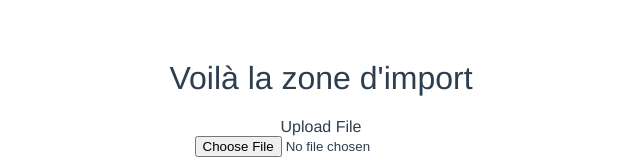
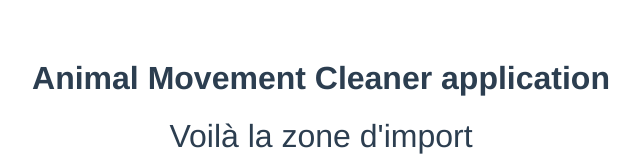
Before and after one commit to AJambon/Animal-Movement-Cleaner-Application, a Vue app in the folder Front/stage_front/: page / in a window 1280 px wide. Shown: the top 160 px of the page, without its empty margins (319-959 px from the left). Built offline with nearby package versions, Linux system fonts and the light colour scheme; what vue-cesium, vue-resource would draw is missing.

Commit message:
New application name

```diff
--- a/Front/stage_front/src/components/Visualization/visualization.vue
+++ b/Front/stage_front/src/components/Visualization/visualization.vue
@@ -1,6 +1,6 @@
 <template>
   <div>
-    <!-- <h1>Bienvenue dans le nouvel outil Hello world !</h1> -->
+    <h1>Animal Movement Cleaner application</h1>
   </div>
 </template>
 
```
